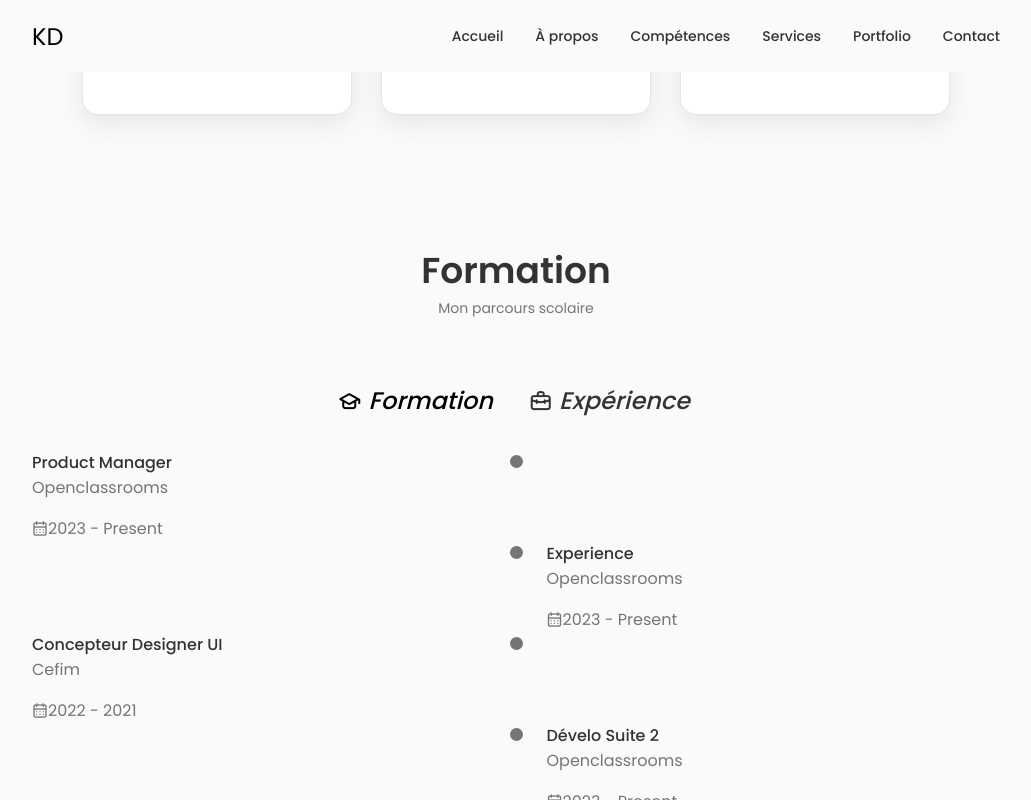
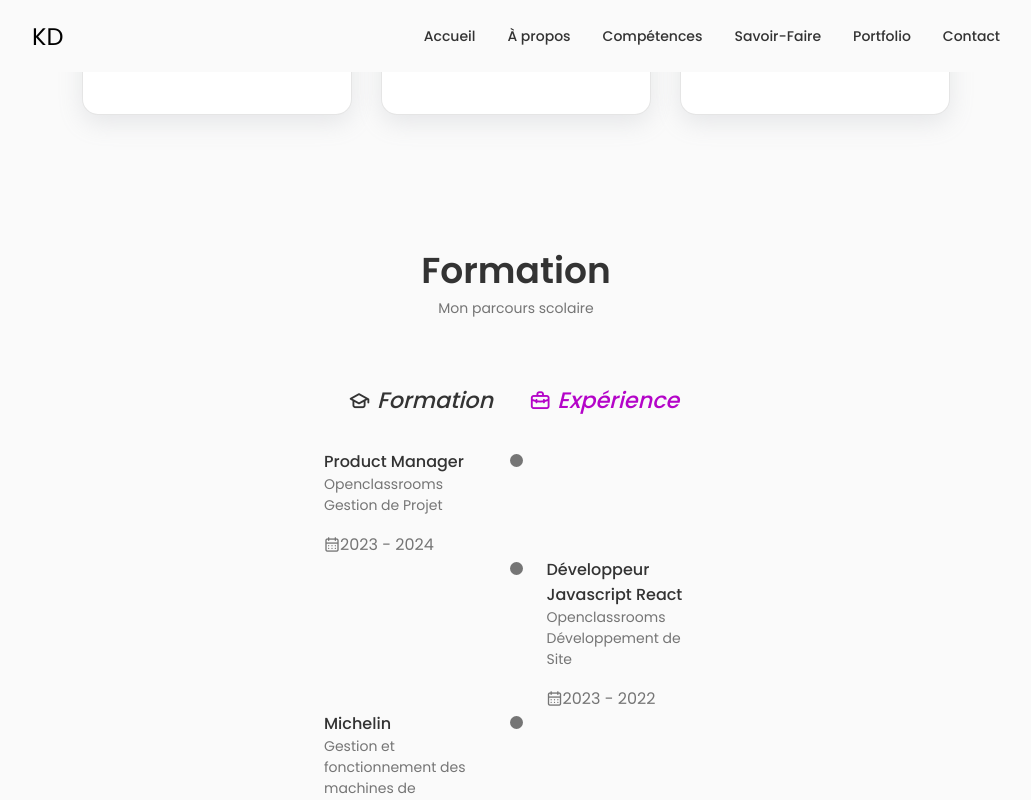
Before and after one commit to KD-Kongo-Dervilon/Portfolio-Product-Owner, a React (Create React App) app in the folder portfolio-product-owner/: page / in a window 1280 px wide. Both pictures are taken after a click on the element "Expérience". Shown: the part 2437-3237 px from the top of the page, without its empty margins (124-1155 px from the left). Built offline with nearby package versions, Linux system fonts and the light colour scheme.

Commit message:
mise en place d'avis

```diff
--- a/portfolio-product-owner/src/App.js
+++ b/portfolio-product-owner/src/App.js
@@ -6,6 +6,7 @@ import About from './components/about/About';
 import Skills from './components/skills/Skills';
 import Services from './components/services/Services';
 import Qualification from './components/qualification/Qualification';
+import Testimonials from './components/testimonials/Testimonials';
 
 const App = () => {
   return (
@@ -17,6 +18,7 @@ const App = () => {
         <Skills/>
         <Services/>
         <Qualification/>
+        <Testimonials/>
       </main>
     </>
   )
--- a/portfolio-product-owner/src/components/header/Header.jsx
+++ b/portfolio-product-owner/src/components/header/Header.jsx
@@ -30,7 +30,7 @@ const Header = () => {
                         </li>
                         <li className="nav_item">
                             <a href="#services" className="nav_link">
-                                <i className="uil uil-briefcase-alt nav_icon"></i> Services
+                                <i className="uil uil-briefcase-alt nav_icon"></i> Savoir-Faire
                             </a>
                         </li>
                         <li className="nav_item">
--- a/portfolio-product-owner/src/components/qualification/Qualification.jsx
+++ b/portfolio-product-owner/src/components/qualification/Qualification.jsx
@@ -1,7 +1,13 @@
-import React from 'react';
+import React, { useState } from 'react';
 import "./qualification.css";
 
 const Qualification = () => {
+    const [toggleState, setToggleState] = useState(1);
+
+    const toggleTab = (index) => {
+        setToggleState(index);
+    };
+
     return (
         <section className="qualification section">
             <h2 className="section__title"> Formation </h2>
@@ -9,17 +15,21 @@ const Qualification = () => {
 
             <div className="qualification__container container">
                 <div className="qualification__tabs">
-                    <div className="qualification__button qualification__active button--flex">
+                    <div className={
+                        toggleState === 1
+                        ? "qualification__button qualification__active button--flex" : "qualification__button button--flex"} onClick={() => toggleTab(1)}>
                         <i className="uil uil-graduation-cap qualification__icon"> Formation </i>
                     </div>
 
-                    <div className="qualification__button button--flex">
+                    <div className={
+                        toggleState === 2
+                        ? "qualification__button qualification__active button--flex" : "qualification__button button--flex"} onClick={() => toggleTab(2)}>
                         <i className="uil uil-briefcase-alt qualification__icon"> Expérience</i>
                     </div>
                 </div>
 
                 <div className="qualification__sections">
-                    <div className="qualification__content qualification__content-active">
+                    <div className={toggleState === 1 ? "qualification__content qualification__content-active" : "qualification__content " }>
                         <div className="qualification__data">
                             <div>
                                 <h3 className="qualification__title"> Product Manager </h3>
@@ -28,85 +38,7 @@ const Qualification = () => {
                                 </span>
                                 <div className="qualification__calender">
                                     <i className="uil uil-calendar-alt"></i>
-                                        2023 - Present
-                                </div>
-                            </div>
-
-                            <div>
-                                <span className="qualification__rounder"></span>
-                                <span className="qualification__line"></span>
-                            </div>
-                        </div>
-
-                        <div className="qualification__data">
-                            <div></div>
-
-                            <div>
-                                <span className="qualification__rounder"></span>
-                                <span className="qualification__line"></span>
-                            </div>
-
-                            <div>
-                                <h3 className="qualification__title"> Experience </h3>
-                                <span className="qualification__subtitle">
-                                    Openclassrooms
-                                </span>
-                                <div className="qualification__calender">
-                                    <i className="uil uil-calendar-alt"></i>
-                                    2023 - Present
-                                </div>
-                            </div>
-                        </div>
-
-                        <div className="qualification__data">
-                            <div>
-                                <h3 className="qualification__title"> Concepteur Designer UI </h3>
-                                <span className="qualification__subtitle">
-                                    Cefim
-                                </span>
-                                <div className="qualification__calender">
-                                    <i className="uil uil-calendar-alt"></i>
-                                        2022 - 2021
-                                </div>
-                            </div>
-
-                            <div>
-                                <span className="qualification__rounder"></span>
-                                <span className="qualification__line"></span>
-                            </div>
-                        </div>
-
-                        <div className="qualification__data">
-                            <div></div>
-
-                            <div>
-                                <span className="qualification__rounder"></span>
-                                <span className="qualification__line"></span>
-                            </div>
-
-                            <div>
-                                <h3 className="qualification__title"> Dévelo Suite 2 </h3>
-                                <span className="qualification__subtitle">
-                                    Openclassrooms
-                                </span>
-                                <div className="qualification__calender">
-                                    <i className="uil uil-calendar-alt"></i>
-                                    2023 - Present
-                                </div>
-                            </div>
-                        </div>
-                    </div>
-
-                    <div className="qualification__content">
-                        <div className="qualification__data">
-                            <div>
-                                <h3 className="qualification__title"> test </h3>
-                                <span className="qualification__subtitle">
-                                    Openclassrooms
-                                </span>
-                                <div className="qualification__calender">
-                                    <i className="uil uil-calendar-alt"></i>
-                                        2023 - Present
+                                        2023 - 2024
                                 </div>
                             </div>
 
@@ -131,7 +63,7 @@ const Qualification = () => {
                                 </span>
                                 <div className="qualification__calender">
                                     <i className="uil uil-calendar-alt"></i>
-                                    2023 - Present
+                                    2023 - 2022
                                 </div>
                             </div>
                         </div>
@@ -154,6 +86,67 @@ const Qualification = () => {
                             </div>
                         </div>
                     </div>
+
+                    <div className={
+                        toggleState === 2 ? "qualification__content qualification__content-active": "qualification__content"}>
+                        <div className="qualification__data">
+                            <div>
+                                <h3 className="qualification__title"> Product Manager </h3>
+                                <span className="qualification__subtitle">
+                                    Openclassrooms<br/>
+                                    Gestion de Projet
+                                </span>
+                                <div className="qualification__calender">
+                                    <i className="uil uil-calendar-alt"></i>
+                                        2023 - 2024
+                                </div>
+                            </div>
+
+                            <div>
+                                <span className="qualification__rounder"></span>
+                                <span className="qualification__line"></span>
+                            </div>
+                        </div>
+
+                        <div className="qualification__data">
+                            <div></div>
+
+                            <div>
+                                <span className="qualification__rounder"></span>
+                                <span className="qualification__line"></span>
+                            </div>
+
+                            <div>
+                                <h3 className="qualification__title"> Développeur Javascript React </h3>
+                                <span className="qualification__subtitle">
+                                    Openclassrooms<br/>
+                                    Développement de Site
+                                </span>
+                                <div className="qualification__calender">
+                                    <i className="uil uil-calendar-alt"></i>
+                                    2023 - 2022
+                                </div>
+                            </div>
+                        </div>
+
+                        <div className="qualification__data">
+                            <div>
+                                <h3 className="qualification__title"> Michelin </h3>
+                                <span className="qualification__subtitle">
+                                    Gestion et fonctionnement des machines de fabrication
+                                </span>
+                                <div className="qualification__calender">
+                                    <i className="uil uil-calendar-alt"></i>
+                                        2019 - 2018
+                                </div>
+                            </div>
+
+                            <div>
+                                <span className="qualification__rounder"></span>
+                                <span className="qualification__line"></span>
+                            </div>
+                        </div>
+                    </div>
                 </div>
             </div>
         </section>
--- a/portfolio-product-owner/src/components/qualification/qualification.css
+++ b/portfolio-product-owner/src/components/qualification/qualification.css
@@ -1,4 +1,4 @@
-.qualifications__container {
+.qualification__container {
     max-width: 768px;
 }
 
@@ -17,19 +17,20 @@
 }
 
 .qualification__button:hover {
-    color: var(--title-color-dark);
+    color: var(--link-blue);
 }
 
 .qualification__icon {
-    font-size: 1.5rem;
+    font-size: 1.4rem;
     margin-right: var(--mb-0-25);
 }
 
 .qualification__active {
-    color: var(--title-color-dark)
+    color: var(--link-blue);
+    transition: 0.3s ease;
 }
 
-.qualification__section {
+.qualification__sections {
     display: grid;
     grid-template-columns: 0.5fr;
     justify-content: center;
@@ -56,12 +57,12 @@
 
 .qualification__subtitle {
     display: inline-block;
-    font-size: var(--small--font-size);
+    font-size: var(--small-font-size);
     margin-bottom: var(--mb-1);
 }
 
 .qualification__calendar {
-    font-size: var(--small--font-size);
+    font-size: var(--small-font-size);
 }
 
 .qualification__rounder {
@@ -79,3 +80,30 @@
     background-color: var(--text-color);
     transform: translate(6px, -7px);
 }
+
+/*=================BREAKPOINTS=================*/
+@media screen and (max-width: 992px) {
+    .qualification__container {
+        margin: auto;
+    }
+}
+@media screen and (max-width: 768px) {
+    .qualification__container {
+        margin: var(--mb-1-5);
+    }
+}
+@media screen and (max-width: 576px) {
+    .qualification__sections {
+        grid-template-columns: initial;
+    }
+
+    .qualification__button {
+        margin: 0 var(--mb-0-75);
+    }
+
+}
+@media screen and (max-width: 350px) {
+    .qualification__data {
+        gap: 0.5rem;
+    }
+}
--- /dev/null
+++ b/portfolio-product-owner/src/components/testimonials/Testimonials.jsx
@@ -0,0 +1,14 @@
+import React from 'react'
+
+const Testimonials = () => {
+    return (
+        <section className="testimonial container section">
+            <h2 className="section__title"> Les avis sur mes Projets </h2>
+            <span className="section__subtitle"> Les témoignages laissées </span>
+
+            <div className="testimonial__container"></div>
+        </section>
+    )
+}
+
+export default Testimonials
```
Also changed, not shown: portfolio-product-owner/src/components/testimonials/Data.jsx (added), portfolio-product-owner/src/components/testimonials/testimonial.css (added).
